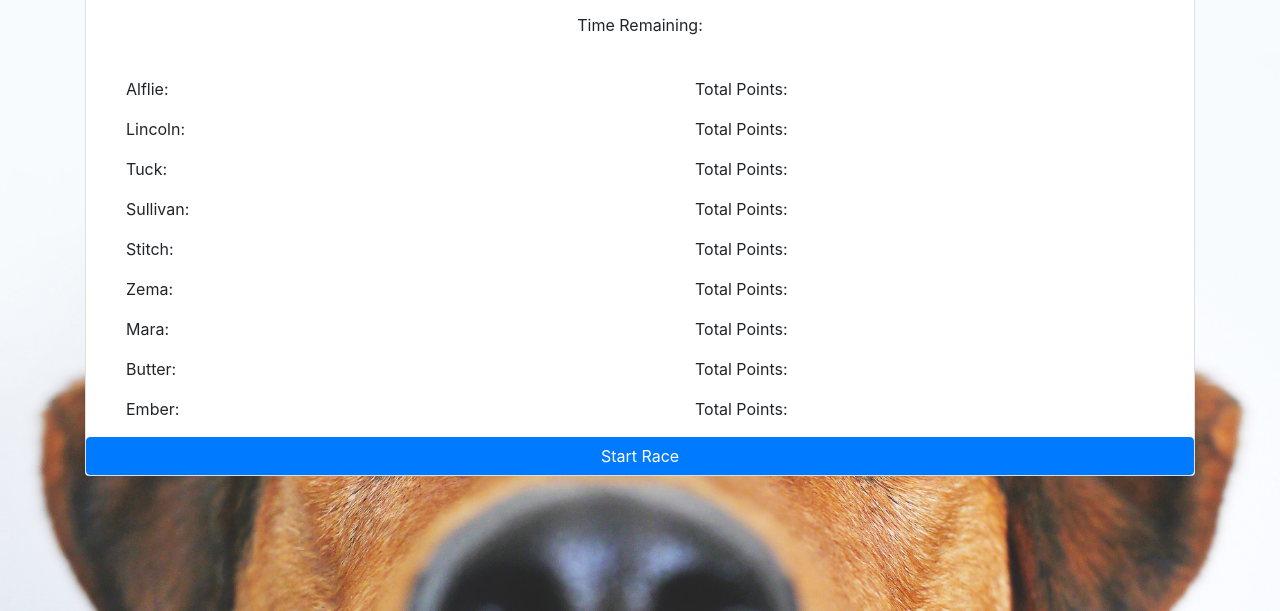
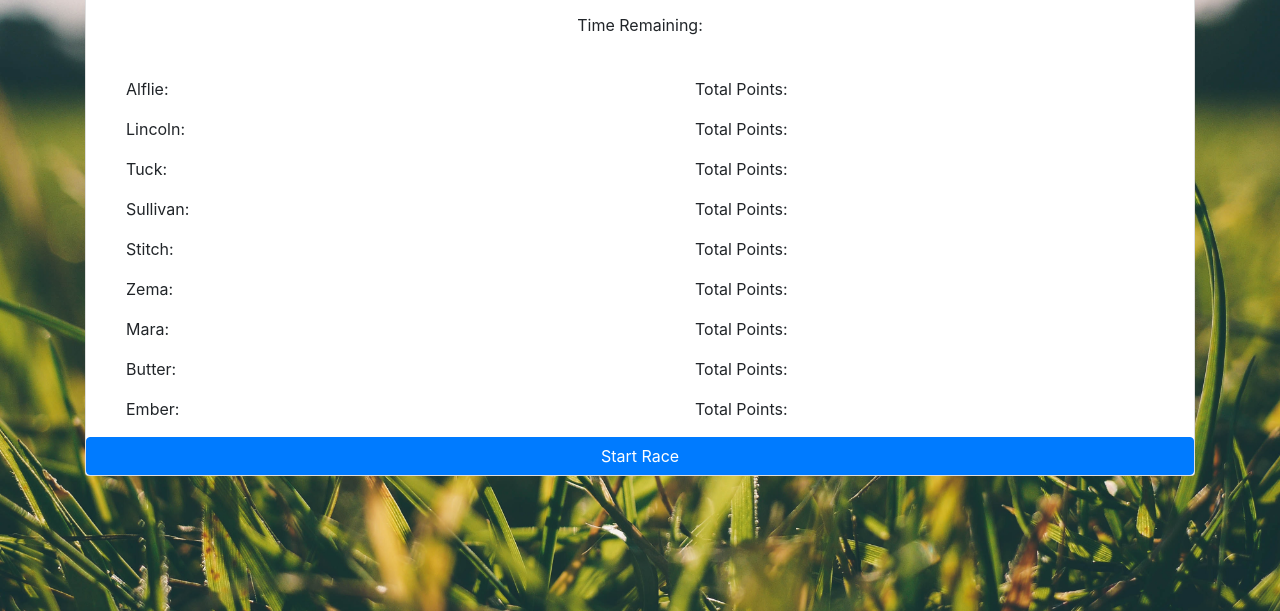
Before and after one commit to hmbudzinski/Puplympics, a website: page public/index.html in a window 1280 px wide. Shown: the part 189-800 px from the top of the page. Drawn offline with nearby package versions, Linux system fonts and the light colour scheme.

Commit message:
background image edit

```diff
--- a/public/styling/style.css
+++ b/public/styling/style.css
@@ -1,8 +1,10 @@
 body {
-    background-image: url("./dognose.jpg");
+    background-image: url("./grass.jpg");
     background-repeat: no-repeat;
     background-attachment: fixed;
     background-size: cover;
+    height: 100%;
+    width: 100%;
   }
 
 .container{
```
Also changed, not shown: public/styling/dognose.jpg (deleted), public/styling/dogs.jpg (deleted), public/styling/grass.jpg (added), public/styling/pupsrunning.jpg (deleted).
